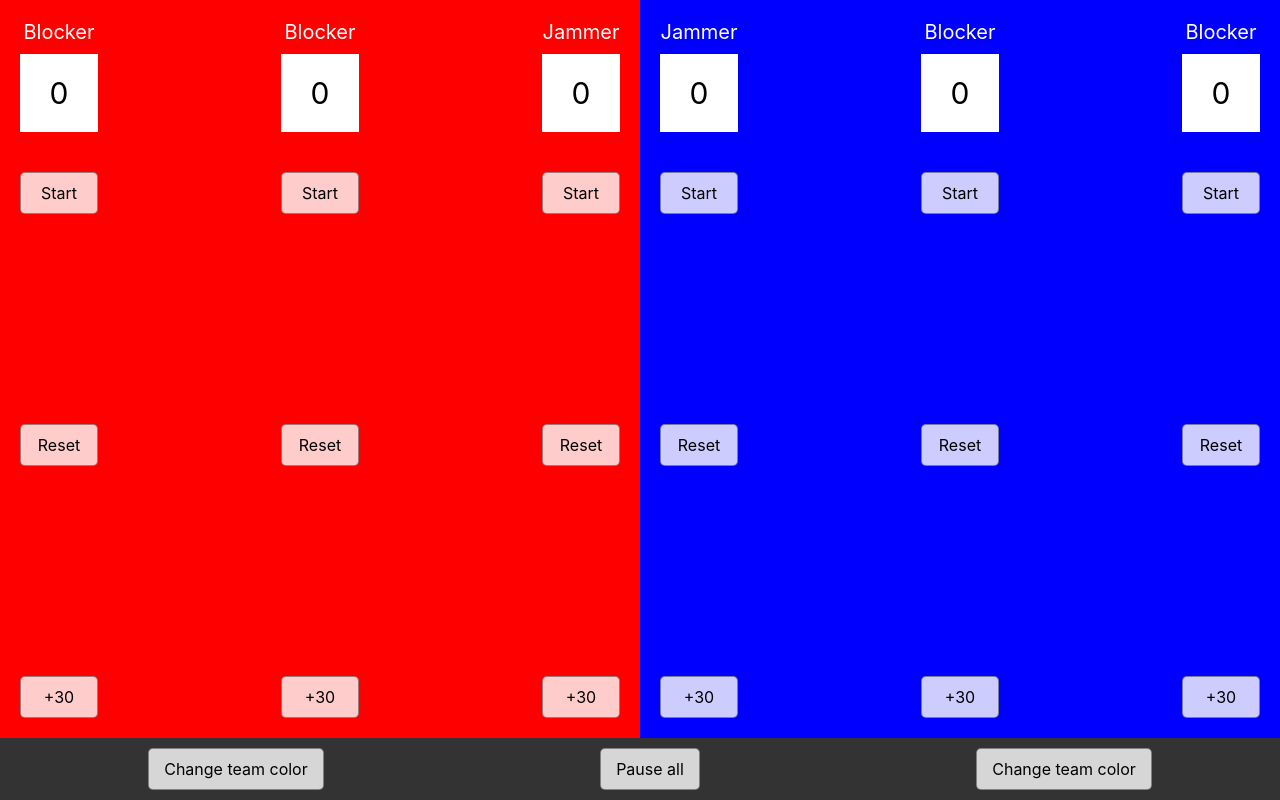
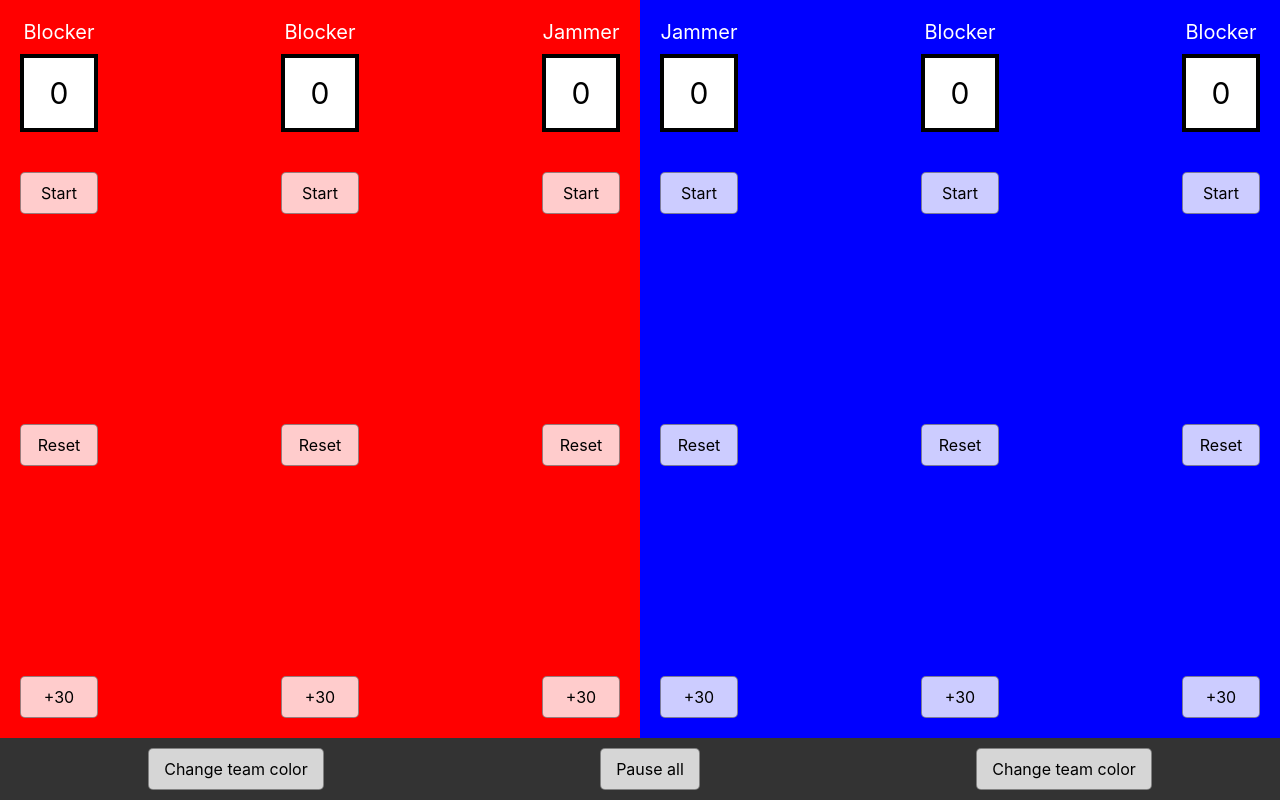
Before and after one commit to julietteO/derby-penalty-box-timer, a React (Create React App) app: page / in a window 1280 px wide. Built offline with nearby package versions, Linux system fonts and the light colour scheme.

Commit message:
Update timer border

```diff
--- a/src/components/Player.tsx
+++ b/src/components/Player.tsx
@@ -63,7 +63,7 @@ function Player({
           marginTop: "10px",
           fontWeight: timeLeft <= 10000 && timeLeft > 0 ? "bold" : "normal",
           borderStyle: timeLeft <= 10000 && timeLeft > 0 ? "dashed" : "solid",
-          borderColor: timeLeft <= 10000 && timeLeft > 0 ? "grey" : "white",
+          borderColor: timeLeft <= 10000 && timeLeft > 0 ? "grey" : "black",
           borderWidth: "4px",
         }}
       >
```
